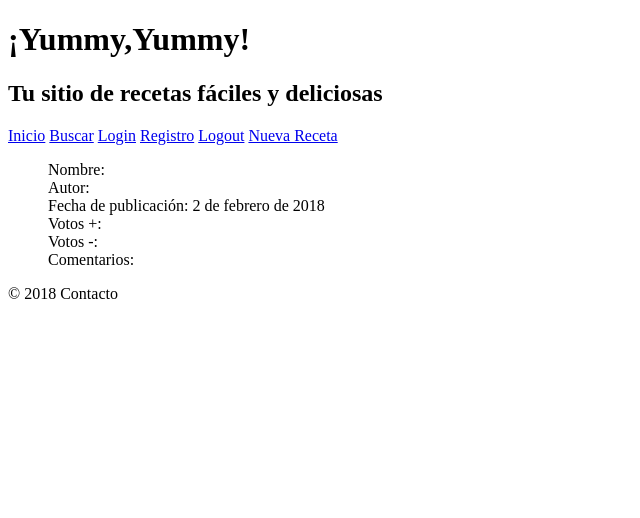
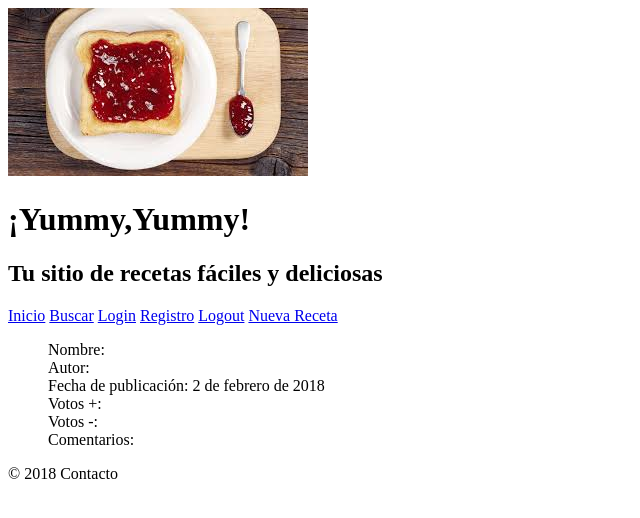
Before and after one commit to miephist/PCW, a plain HTML site: page Práctica 1/Html/index.html in a window 1280 px wide. Shown: the whole page, without its empty margins (0-640 px from the left). Drawn offline with Linux system fonts and the light colour scheme.

Commit message:
Add files via upload

```diff
--- a/Práctica 1/Html/index.html
+++ b/Práctica 1/Html/index.html
@@ -7,6 +7,7 @@
   </head>
   <body>
       <header>
+		<a href="index.html"><img src="../Foto/images.jpg" alt="Logo"></a>
         <h1><b>¡Yummy,Yummy!</b></h1>
         <h2>Tu sitio de recetas f&aacute;ciles y deliciosas</h2>
           <nav>
```
Also changed, not shown: Práctica 1/Foto/images.jpg (added).
